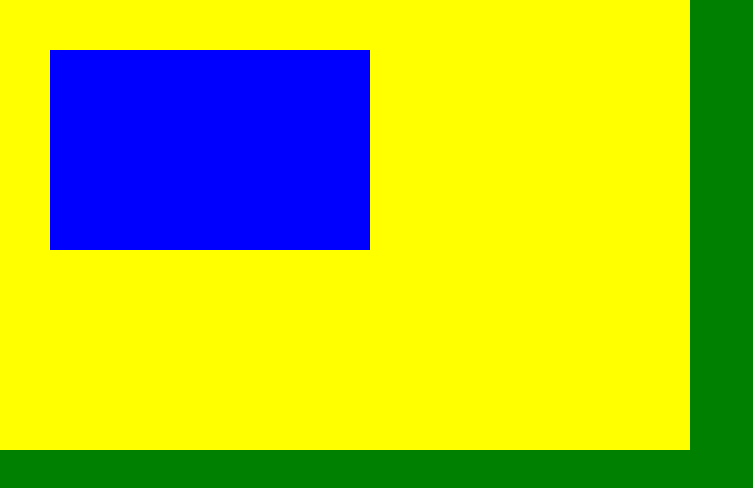
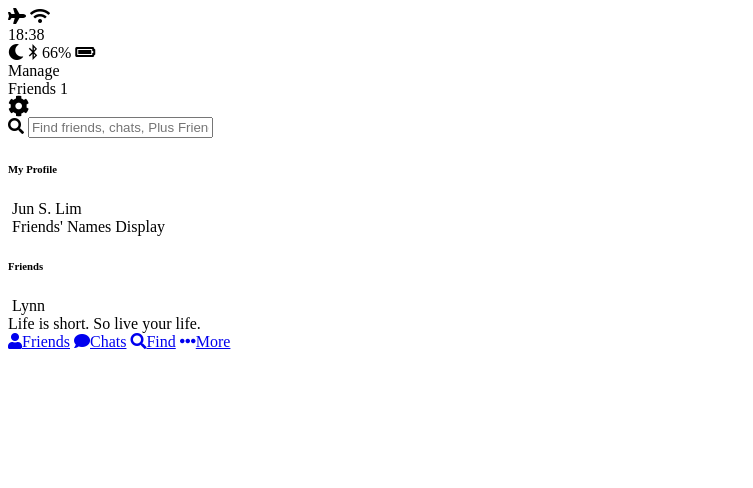
Before and after one commit to mondbarde/kakao-clone, a plain HTML site: page index.html in a window 1280 px wide. Shown: the whole page, without its empty margins (0-753 px from the left). Drawn offline with Linux system fonts and the light colour scheme.

Commit message:
chats_done

```diff
--- a/index.html
+++ b/index.html
@@ -1,36 +1,98 @@
 <!DOCTYPE html>
 <html lang="en">
   <head>
-    <meta charset="utf-8" />
+    <meta charset="UTF-8" />
     <meta name="viewport" content="width=device-width, initial-scale=1.0" />
     <meta http-equiv="X-UA-Compatible" content="ie=edge" />
-    <title>Box Model</title>
-    <style>
-      body,
-      html {
-        padding: 0;
-        margin: 0;
-        background-color: green;
-        height: 100%;
-      }
-      .box {
-        background-color: yellow;
-        width: 50%;
-        height: 50%;
-        padding-top: 50px;
-        padding-left: 50px;
-      }
-      .inside-box {
-        background-color: blue;
-        width: 50%;
-        height: 50%;
-        border-width: 5px;
-        border-color: red;
-        border-style: dashed red;
-      }
-    </style>
+    <link
+      rel="stylesheet"
+      href="https://use.fontawesome.com/releases/v5.6.1/css/all.css"
+      integrity="sha384-gfdkjb5BdAXd+lj+gudLWI+BXq4IuLW5IT+brZEZsLFm++aCMlF1V92rMkPaX4PP"
+      crossorigin="anonymous"
+    />
+    <title>Friends</title>
   </head>
   <body>
-    <div class="box"><div class="inside-box"></div></div>
+    <header>
+      <div class="header__top">
+        <div class="header__column">
+          <i class="fas fa-plane"></i> <i class="fas fa-wifi"></i>
+        </div>
+        <div class="header__column">
+          <span class="header__time"> 18:38 </span>
+        </div>
+        <div class="header__column">
+          <i class="fa fa-moon"></i> <i class="fab fa-bluetooth-b"></i>
+          <span class="header__battery">
+            66% <i class="fa fa-battery-full"></i>
+          </span>
+        </div>
+      </div>
+      <div class="header__bottom">
+        <div class="header__column">
+          <span class="header__text">Manage</span>
+        </div>
+        <div class="header__column">
+          <span class="header__text"
+            >Friends <span class="header__text">1</span></span
+          >
+        </div>
+        <div class="header__column"><i class="fa fa-cog fa-lg"></i></div>
+      </div>
+    </header>
+    <main class="friends">
+      <div class="search-bar">
+        <i class="fa fa-search"></i>
+        <input type="text" placeholder="Find friends, chats, Plus Friends" />
+      </div>
+      <section class="friends__section">
+        <header class="friends__section-header">
+          <h6 class="friends__profile-title">My Profile</h6>
+        </header>
+        <div class="friends__section-rows">
+          <div class="friends__section-row">
+            <img src="" alt="" />
+            <span class="friends__section-name">Jun S. Lim</span>
+          </div>
+          <div class="friends__section-row">
+            <img src="" alt="" />
+            <span class="friends__section-name">Friends' Names Display</span>
+          </div>
+        </div>
+      </section>
+      <section class="friends__section">
+        <header class="friends__section-header">
+          <h6 class="friends__section-title">Friends</h6>
+        </header>
+        <div class="friends__section-rows">
+          <div class="friends__section-row">
+            <div class="friends__section-column">
+              <img src="" alt="" />
+              <span class="friends__section-name">Lynn</span>
+            </div>
+            <span class="friends__section-tagline"
+              >Life is short. So live your life.</span
+            >
+          </div>
+        </div>
+      </section>
+    </main>
+    <nav class="tab-bar">
+      <a href="index.html" class="tab-bar__tab tab-bar__tab--selected"
+        ><i class="fa fa-user"></i
+        ><span class="tab-bar__title">Friends</span></a
+      >
+      <a href="chats.html" class="tab-bar__tab"
+        ><i class="fa fa-comment"></i
+        ><span class="tab-bar__title">Chats</span></a
+      >
+      <a href="find.html" class="tab-bar__tab"
+        ><i class="fa fa-search"></i><span class="tab-bar__title">Find</span></a
+      >
+      <a href="more.html" class="tab-bar__tab"
+        ><i class="fa fa-ellipsis-h"></i
+        ><span class="tab-bar__title">More</span></a
+      >
+    </nav>
   </body>
 </html>
```
Also changed, not shown: chat.html (+42 -0 lines), chats.html (+90 -0 lines), find.html (+55 -0 lines), more.html (+55 -0 lines), profile.html (+38 -0 lines), images/avatar.png (added), 1 other file.
